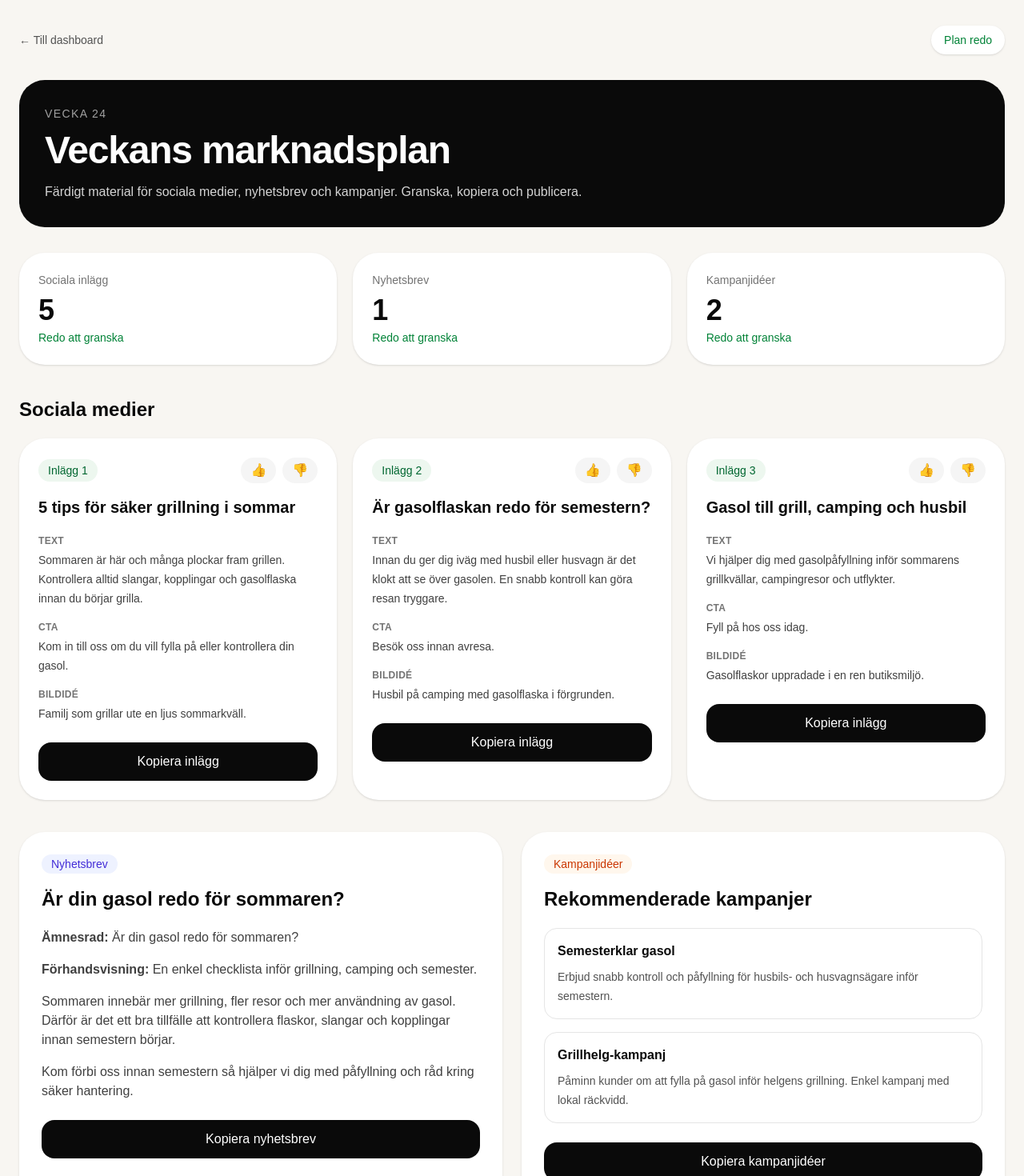
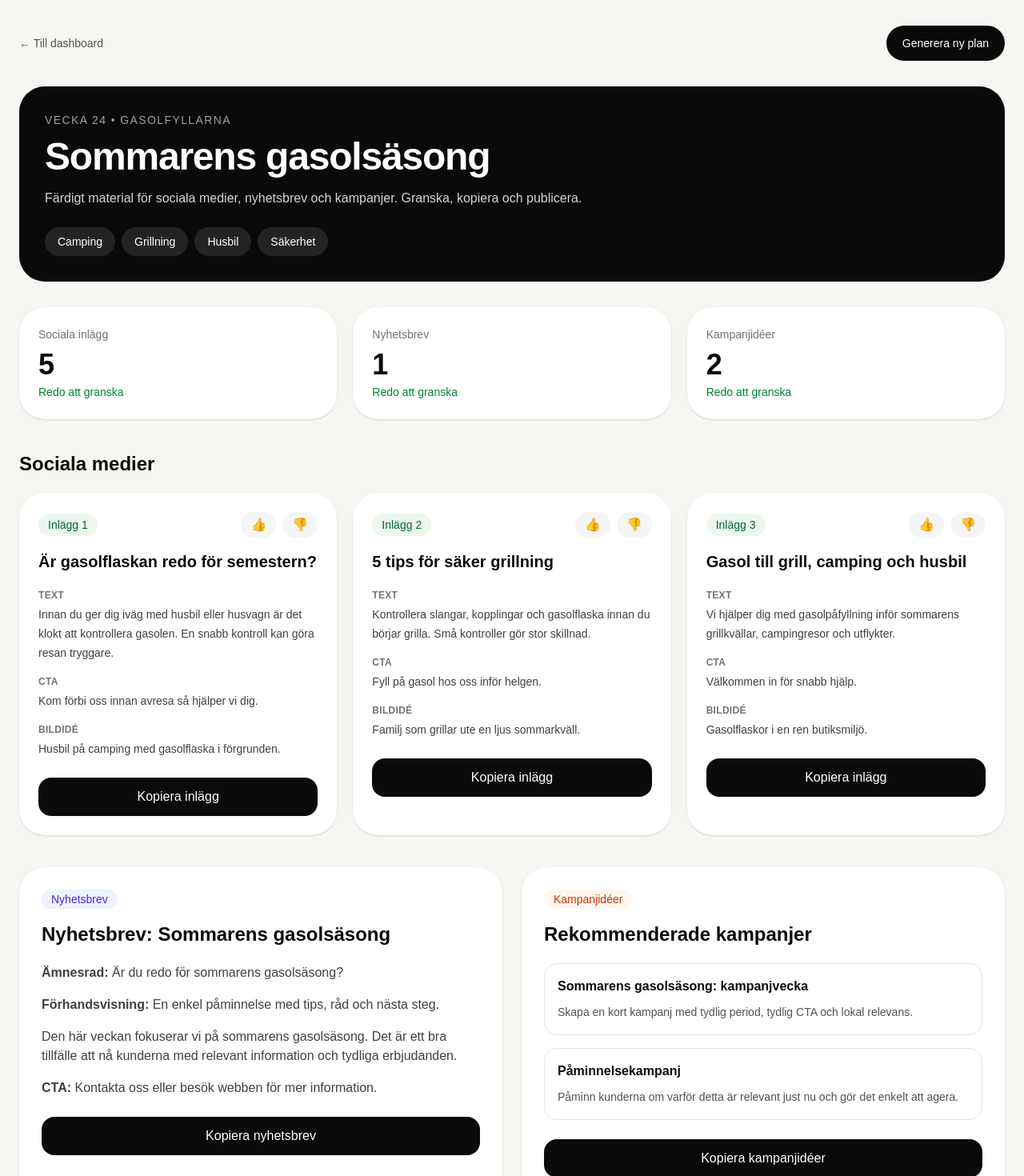
Before and after one commit to IsakByrge/marketing-copilot, a Next.js app: page /plan in a window 1280 px wide. Shown: the top 1470 px of the page at 80% size. Built offline with nearby package versions, Linux system fonts and the light colour scheme.

Commit message:
Add company switcher and dynamic mock plans

```diff
--- a/app/dashboard/page.tsx
+++ b/app/dashboard/page.tsx
@@ -1,19 +1,21 @@
 import Link from "next/link";
-
-const items = [
-  "5 sociala inlägg klara",
-  "1 nyhetsbrev klart",
-  "2 kampanjidéer klara",
-];
+import { companies, getRandomPlan } from "@/lib/mockPlans";
 
 export default function DashboardPage() {
+  const plan = getRandomPlan();
+
   return (
     <main className="min-h-screen bg-[#F8F6F2] text-neutral-950">
       <div className="mx-auto max-w-7xl px-6 py-8">
         <nav className="mb-10 flex items-center justify-between">
-          <Link href="/" className="text-xl font-bold">
-            Marketing Copilot
-          </Link>
+          <div>
+            <p className="text-sm text-neutral-500">Aktivt företag</p>
+            <select className="mt-1 rounded-2xl border border-neutral-200 bg-white px-4 py-3 font-semibold shadow-sm">
+              {companies.map((company) => (
+                <option key={company.name}>{company.name}</option>
+              ))}
+            </select>
+          </div>
 
           <Link
             href="/create"
@@ -31,9 +33,9 @@ export default function DashboardPage() {
           <div className="mt-4 grid gap-8 lg:grid-cols-[1.5fr_1fr] lg:items-end">
             <div>
               <h1 className="max-w-3xl text-5xl font-bold tracking-tight">
-                God morgon Isak 👋
+                {plan.company}
                 <br />
-                Din marknadsplan är klar.
+                Marknadsplanen är klar.
               </h1>
 
               <p className="mt-5 max-w-2xl text-lg leading-8 text-neutral-600">
@@ -46,11 +48,9 @@ export default function DashboardPage() {
               <p className="text-sm font-medium text-green-800">
                 Rekommenderat fokus
               </p>
-              <h2 className="mt-2 text-3xl font-bold">
-                Sommarens gasolsäsong
-              </h2>
+              <h2 className="mt-2 text-3xl font-bold">{plan.focus}</h2>
               <div className="mt-5 flex flex-wrap gap-2">
-                {["Camping", "Grillning", "Husbil", "Säkerhet"].map((tag) => (
+                {plan.tags.map((tag) => (
                   <span
                     key={tag}
                     className="rounded-full bg-white px-4 py-2 text-sm font-medium text-neutral-800"
@@ -70,7 +70,11 @@ export default function DashboardPage() {
             </p>
 
             <div className="mt-6 space-y-4">
-              {items.map((item) => (
+              {[
+                "5 sociala inlägg klara",
+                "1 nyhetsbrev klart",
+                "2 kampanjidéer klara",
+              ].map((item) => (
                 <div key={item} className="flex items-center gap-3">
                   <div className="flex h-7 w-7 items-center justify-center rounded-full bg-green-500 text-sm text-white">
                     ✓
@@ -80,95 +84,56 @@ export default function DashboardPage() {
               ))}
             </div>
 
-            <Link
-              href="/plan"
-              className="mt-8 inline-flex rounded-2xl bg-white px-6 py-4 font-medium text-neutral-950"
-            >
-              Granska veckans plan
-            </Link>
+            <div className="mt-8 flex flex-wrap gap-3">
+              <Link
+                href="/plan"
+                className="rounded-2xl bg-white px-6 py-4 font-medium text-neutral-950"
+              >
+                Granska veckans plan
+              </Link>
+
+              <Link
+                href="/generating"
+                className="rounded-2xl border border-white/20 px-6 py-4 font-medium text-white"
+              >
+                Generera ny plan
+              </Link>
+            </div>
           </div>
 
           <div className="rounded-[2rem] bg-white p-7 shadow-sm">
-            <p className="text-sm font-medium text-neutral-500">
-              Status
-            </p>
-            <h3 className="mt-3 text-4xl font-bold">
-              100%
-            </h3>
+            <p className="text-sm font-medium text-neutral-500">Status</p>
+            <h3 className="mt-3 text-4xl font-bold">100%</h3>
             <p className="mt-2 text-neutral-600">
               Allt material är redo att granskas och publiceras.
             </p>
 
             <div className="mt-6 rounded-2xl bg-[#F8F6F2] p-4">
-              <p className="text-sm text-neutral-500">
-                Nästa plan skapas
-              </p>
-              <p className="mt-1 font-semibold">
-                Måndag 15 juni
-              </p>
+              <p className="text-sm text-neutral-500">Nästa plan skapas</p>
+              <p className="mt-1 font-semibold">Måndag 15 juni</p>
             </div>
           </div>
         </section>
 
-        <section className="mb-8 rounded-[2rem] bg-white p-7 shadow-sm">
-          <div className="mb-6 flex items-center justify-between">
-            <div>
-              <p className="text-sm font-medium text-neutral-500">
-                Quick Create
-              </p>
-              <h2 className="text-2xl font-bold">
-                Skapa något direkt
-              </h2>
-            </div>
+        <section className="rounded-[2rem] bg-white p-7 shadow-sm">
+          <p className="text-sm font-medium text-neutral-500">Förhandsvisning</p>
+          <h2 className="mt-1 text-2xl font-bold">Klickbara inlägg</h2>
+
+          <div className="mt-6 grid gap-4 md:grid-cols-3">
+            {plan.posts.map((post, index) => (
+              <Link
+                key={post.title}
+                href={`/plan#post-${index + 1}`}
+                className="rounded-3xl border border-neutral-200 p-5 transition hover:border-neutral-950 hover:bg-[#FAFAFA]"
+              >
+                <p className="text-sm text-green-700">Inlägg {index + 1}</p>
+                <h3 className="mt-2 font-bold">{post.title}</h3>
+                <p className="mt-2 text-sm text-neutral-600">Öppna →</p>
+              </Link>
+            ))}
           </div>
-
-          <div className="grid gap-4 md:grid-cols-3">
-            <QuickCard
-              title="Ny kampanj"
-              text="För erbjudanden, kampanjveckor och säsongsinsatser."
-            />
-            <QuickCard
-              title="Socialt inlägg"
-              text="När du snabbt behöver posta något idag."
-            />
-            <QuickCard
-              title="Nyhetsbrev"
-              text="Skapa ett kundutskick för mail."
-            />
-          </div>
-        </section>
-
-        <section className="grid gap-6 lg:grid-cols-3">
-          <Insight title="Camping" value="+34%" />
-          <Insight title="Grillning" value="+18%" />
-          <Insight title="Gasolpåfyllning" value="+12%" />
         </section>
       </div>
     </main>
   );
 }
-
-function QuickCard({ title, text }: { title: string; text: string }) {
-  return (
-    <Link
-      href="/create"
-      className="rounded-3xl border border-neutral-200 p-5 transition hover:border-neutral-950 hover:bg-[#FAFAFA]"
-    >
-      <h3 className="text-lg font-bold">{title}</h3>
-      <p className="mt-2 text-sm leading-6 text-neutral-600">{text}</p>
-    </Link>
-  );
-}
-
-function Insight({ title, value }: { title: string; value: string }) {
-  return (
-    <div className="rounded-3xl bg-white p-6 shadow-sm">
-      <p className="text-sm text-neutral-500">AI-insikt</p>
-      <h3 className="mt-2 text-2xl font-bold">{title}</h3>
-      <p className="mt-3 text-4xl font-bold text-green-700">{value}</p>
-      <p className="mt-2 text-sm text-neutral-600">
-        Ökat intresse denna period
-      </p>
-    </div>
-  );
-}
--- a/app/plan/page.tsx
+++ b/app/plan/page.tsx
@@ -1,27 +1,9 @@
 import Link from "next/link";
-
-const posts = [
-  {
-    title: "5 tips för säker grillning i sommar",
-    body: "Sommaren är här och många plockar fram grillen. Kontrollera alltid slangar, kopplingar och gasolflaska innan du börjar grilla.",
-    cta: "Kom in till oss om du vill fylla på eller kontrollera din gasol.",
-    image: "Familj som grillar ute en ljus sommarkväll.",
-  },
-  {
-    title: "Är gasolflaskan redo för semestern?",
-    body: "Innan du ger dig iväg med husbil eller husvagn är det klokt att se över gasolen. En snabb kontroll kan göra resan tryggare.",
-    cta: "Besök oss innan avresa.",
-    image: "Husbil på camping med gasolflaska i förgrunden.",
-  },
-  {
-    title: "Gasol till grill, camping och husbil",
-    body: "Vi hjälper dig med gasolpåfyllning inför sommarens grillkvällar, campingresor och utflykter.",
-    cta: "Fyll på hos oss idag.",
-    image: "Gasolflaskor uppradade i en ren butiksmiljö.",
-  },
-];
+import { getRandomPlan } from "@/lib/mockPlans";
 
 export default function PlanPage() {
+  const plan = getRandomPlan();
+
   return (
     <main className="min-h-screen bg-[#F8F6F2] px-6 py-8 text-neutral-950">
       <div className="mx-auto max-w-7xl">
@@ -30,22 +12,36 @@ export default function PlanPage() {
             ← Till dashboard
           </Link>
 
-          <span className="rounded-full bg-white px-4 py-2 text-sm font-medium text-green-700 shadow-sm">
-            Plan redo
-          </span>
+          <Link
+            href="/generating"
+            className="rounded-full bg-neutral-950 px-5 py-3 text-sm font-medium text-white"
+          >
+            Generera ny plan
+          </Link>
         </nav>
 
         <section className="mb-8 rounded-[2rem] bg-neutral-950 p-8 text-white">
           <p className="text-sm uppercase tracking-widest text-neutral-400">
-            Vecka 24
+            Vecka 24 • {plan.company}
           </p>
           <h1 className="mt-3 text-5xl font-bold tracking-tight">
-            Veckans marknadsplan
+            {plan.focus}
           </h1>
           <p className="mt-4 max-w-2xl text-neutral-300">
             Färdigt material för sociala medier, nyhetsbrev och kampanjer.
             Granska, kopiera och publicera.
           </p>
+
+          <div className="mt-6 flex flex-wrap gap-2">
+            {plan.tags.map((tag) => (
+              <span
+                key={tag}
+                className="rounded-full bg-white/10 px-4 py-2 text-sm text-white"
+              >
+                {tag}
+              </span>
+            ))}
+          </div>
         </section>
 
         <section className="mb-10 grid gap-5 md:grid-cols-3">
@@ -58,8 +54,9 @@ export default function PlanPage() {
           <h2 className="mb-5 text-2xl font-bold">Sociala medier</h2>
 
           <div className="grid gap-5 lg:grid-cols-3">
-            {posts.map((post, index) => (
+            {plan.posts.map((post, index) => (
               <article
+                id={`post-${index + 1}`}
                 key={post.title}
                 className="rounded-[2rem] bg-white p-6 shadow-sm"
               >
@@ -81,7 +78,7 @@ export default function PlanPage() {
                 <h3 className="text-xl font-bold">{post.title}</h3>
 
                 <div className="mt-5 space-y-4 text-sm leading-6 text-neutral-700">
-                  <Block label="Text" text={post.body} />
+                  <Block label="Text" text={post.text} />
                   <Block label="CTA" text={post.cta} />
                   <Block label="Bildidé" text={post.image} />
                 </div>
@@ -101,25 +98,25 @@ export default function PlanPage() {
             </span>
 
             <h2 className="mt-4 text-2xl font-bold">
-              Är din gasol redo för sommaren?
+              Nyhetsbrev: {plan.focus}
             </h2>
 
             <div className="mt-5 space-y-4 text-neutral-700">
               <p>
-                <strong>Ämnesrad:</strong> Är din gasol redo för sommaren?
+                <strong>Ämnesrad:</strong> Är du redo för {plan.focus.toLowerCase()}?
               </p>
               <p>
-                <strong>Förhandsvisning:</strong> En enkel checklista inför
-                grillning, camping och semester.
+                <strong>Förhandsvisning:</strong> En enkel påminnelse med tips,
+                råd och nästa steg.
               </p>
               <p>
-                Sommaren innebär mer grillning, fler resor och mer användning av
-                gasol. Därför är det ett bra tillfälle att kontrollera flaskor,
-                slangar och kopplingar innan semestern börjar.
+                Den här veckan fokuserar vi på {plan.focus.toLowerCase()}. Det
+                är ett bra tillfälle att nå kunderna med relevant information
+                och tydliga erbjudanden.
               </p>
               <p>
-                Kom förbi oss innan semestern så hjälper vi dig med påfyllning
-                och råd kring säker hantering.
+                <strong>CTA:</strong> Kontakta oss eller besök webben för mer
+                information.
               </p>
             </div>
 
@@ -139,12 +136,12 @@ export default function PlanPage() {
 
             <div className="mt-5 space-y-4">
               <Campaign
-                title="Semesterklar gasol"
-                text="Erbjud snabb kontroll och påfyllning för husbils- och husvagnsägare inför semestern."
+                title={`${plan.focus}: kampanjvecka`}
+                text="Skapa en kort kampanj med tydlig period, tydlig CTA och lokal relevans."
               />
               <Campaign
-                title="Grillhelg-kampanj"
-                text="Påminn kunder om att fylla på gasol inför helgens grillning. Enkel kampanj med lokal räckvidd."
+                title="Påminnelsekampanj"
+                text="Påminn kunderna om varför detta är relevant just nu och gör det enkelt att agera."
               />
             </div>
 
--- /dev/null
+++ b/lib/mockPlans.ts
@@ -0,0 +1,97 @@
+export const companies = [
+  {
+    name: "Gasolfyllarna",
+    industry: "Gasol",
+    focus: "Sommarens gasolsäsong",
+  },
+  {
+    name: "Fritidsvaruhuset",
+    industry: "Webshop",
+    focus: "Sommarkampanj för fritidsprodukter",
+  },
+];
+
+export const plans = [
+  {
+    id: "gasol-sommar",
+    company: "Gasolfyllarna",
+    focus: "Sommarens gasolsäsong",
+    tags: ["Camping", "Grillning", "Husbil", "Säkerhet"],
+    posts: [
+      {
+        title: "Är gasolflaskan redo för semestern?",
+        text: "Innan du ger dig iväg med husbil eller husvagn är det klokt att kontrollera gasolen. En snabb kontroll kan göra resan tryggare.",
+        cta: "Kom förbi oss innan avresa så hjälper vi dig.",
+        image: "Husbil på camping med gasolflaska i förgrunden.",
+      },
+      {
+        title: "5 tips för säker grillning",
+        text: "Kontrollera slangar, kopplingar och gasolflaska innan du börjar grilla. Små kontroller gör stor skillnad.",
+        cta: "Fyll på gasol hos oss inför helgen.",
+        image: "Familj som grillar ute en ljus sommarkväll.",
+      },
+      {
+        title: "Gasol till grill, camping och husbil",
+        text: "Vi hjälper dig med gasolpåfyllning inför sommarens grillkvällar, campingresor och utflykter.",
+        cta: "Välkommen in för snabb hjälp.",
+        image: "Gasolflaskor i en ren butiksmiljö.",
+      },
+    ],
+  },
+  {
+    id: "gasol-sakerhet",
+    company: "Gasolfyllarna",
+    focus: "Säker gasolhantering",
+    tags: ["Trygghet", "Kontroll", "Service", "Rådgivning"],
+    posts: [
+      {
+        title: "Så förvarar du gasol säkert",
+        text: "Gasol ska alltid förvaras stående, ventilerat och skyddat från stark värme.",
+        cta: "Fråga oss gärna om säker gasolförvaring.",
+        image: "Trygg och ventilerad förvaring av gasolflaskor.",
+      },
+      {
+        title: "När kontrollerade du slangen senast?",
+        text: "En sliten slang kan vara svår att upptäcka. Kontrollera regelbundet och byt vid minsta osäkerhet.",
+        cta: "Kom in så hjälper vi dig att kontrollera.",
+        image: "Närbild på gasolslang och koppling.",
+      },
+      {
+        title: "Tryggare gasol inför sommaren",
+        text: "Med rätt hantering är gasol både enkelt och säkert att använda.",
+        cta: "Vi hjälper dig med påfyllning och råd.",
+        image: "Kund som får hjälp med gasolflaska.",
+      },
+    ],
+  },
+  {
+    id: "webshop-sommar",
+    company: "Fritidsvaruhuset",
+    focus: "Sommarkampanj för fritidsprodukter",
+    tags: ["Sommar", "Camping", "Uteliv", "Erbjudanden"],
+    posts: [
+      {
+        title: "Gör dig redo för sommarens äventyr",
+        text: "Nu är det hög tid att fylla på med smarta produkter för camping, grillning och lediga dagar utomhus.",
+        cta: "Se sommarens utvalda produkter i webshopen.",
+        image: "Sommarprodukter packade inför campingresa.",
+      },
+      {
+        title: "Allt för helgens utflykt",
+        text: "Små saker kan göra stor skillnad när du ska iväg. Se över utrustningen innan helgen.",
+        cta: "Beställ enkelt online.",
+        image: "Packad bil med fritidsprodukter.",
+      },
+      {
+        title: "Sommarfavoriter i lager",
+        text: "Vi har samlat produkter som passar perfekt för camping, grillning och spontana utflykter.",
+        cta: "Handla online idag.",
+        image: "Produkter för camping och fritid på ljus bakgrund.",
+      },
+    ],
+  },
+];
+
+export function getRandomPlan() {
+  return plans[Math.floor(Math.random() * plans.length)];
+}
```
